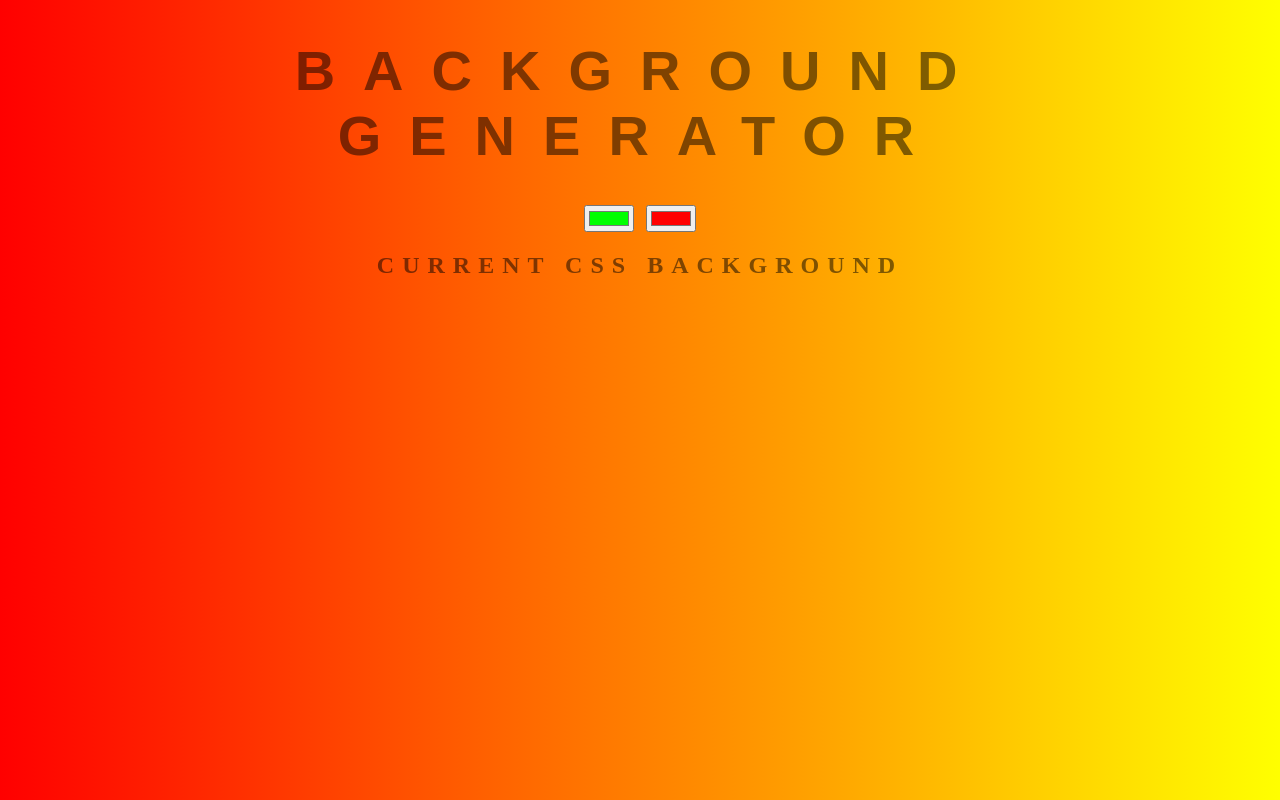
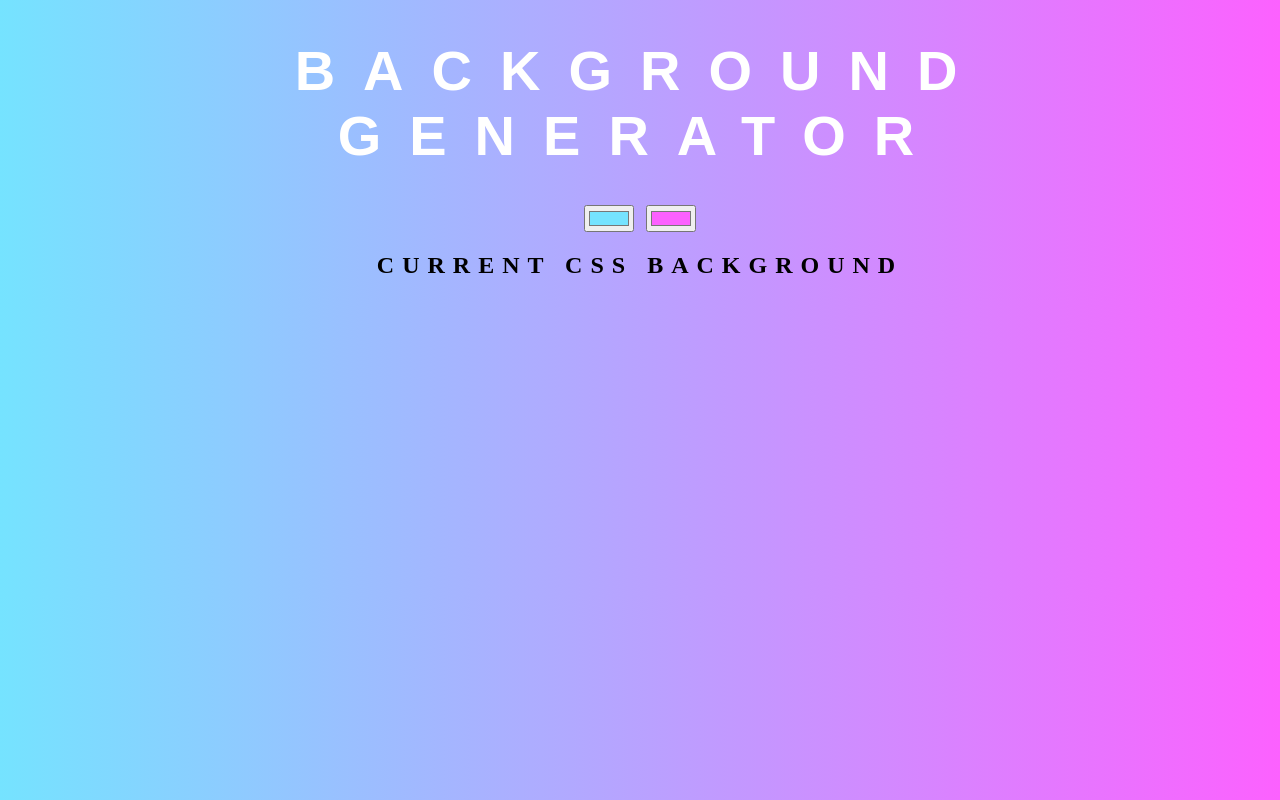
Before and after one commit to AnaisRevellat/background_generator_vanilla_js, a plain HTML site: page index.html in a window 1280 px wide. Drawn offline with Linux system fonts and the light colour scheme.

Commit message:
last_update

```diff
--- a/index.html
+++ b/index.html
@@ -8,8 +8,8 @@
 </head>
 <body id="#body-gradient">
     <h1>Background generator</h1>
-    <input class="color1" type="color" name="color1" value="#00ff00">
-    <input class="color2" type="color" name="color2" value="#ff0000">
+    <input class="color1" type="color" name="color1" value="#75E3FF">
+    <input class="color2" type="color" name="color2" value="#fC61FF">
     <h2>Current CSS Background</h2>
     <h3></h3>
     <script type="text/javascript" src="./script.js"></script>
--- a/script.js
+++ b/script.js
@@ -11,6 +11,8 @@ console.log(`C1 : ${color1.value} C2: ${color2.value}`);
 function setGradient() {
     body.style.background =
     `linear-gradient(to right, ${color1.value}, ${color2.value})`;
+
+    css.textContent = `${body.style.background};` ;
 }
 
 color1.addEventListener("input", setGradient);
--- a/style.css
+++ b/style.css
@@ -5,7 +5,7 @@ body {
     text-transform: uppercase;
     letter-spacing: .5em;
     top: 15%;
-	background: linear-gradient(to right, red , yellow);
+	background: linear-gradient(to right, #75E3FF , #fC61FF);
 }
 
 h1 {
@@ -15,6 +15,11 @@ h1 {
     text-transform: uppercase;
     letter-spacing: .5em;
     width: 100%;
+    color:white;
+}
+
+ body > h2 {
+    color:rgb(0, 0, 0);
 }
 
 h3 {
@@ -23,5 +28,6 @@ h3 {
     text-align: center;
     text-transform: none;
     letter-spacing: 0.01em;
+    color:white;
 
 }
```
